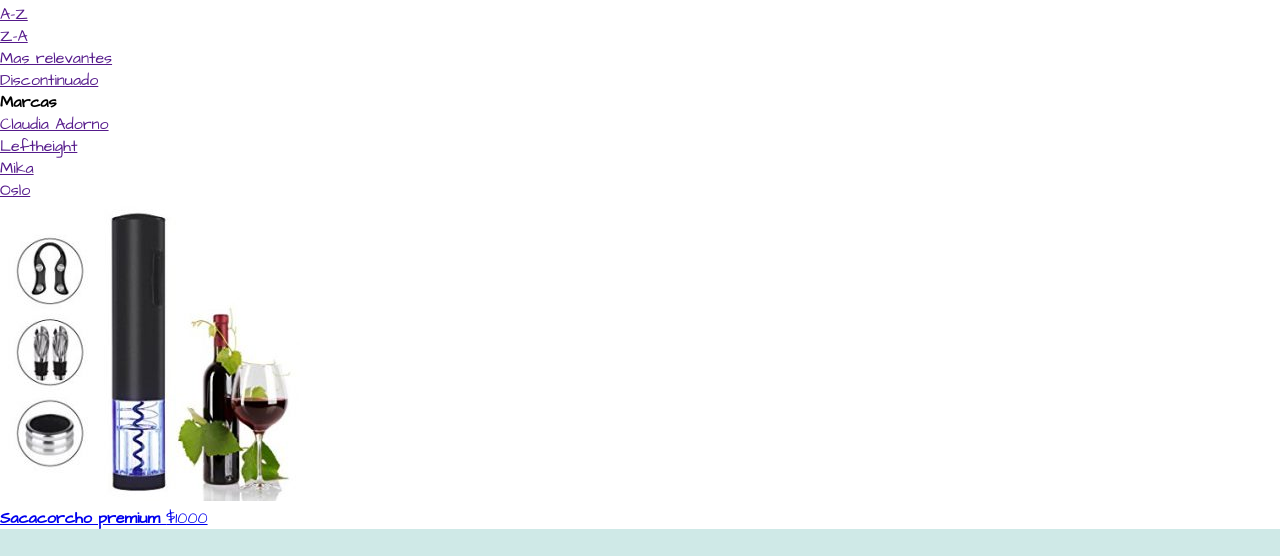
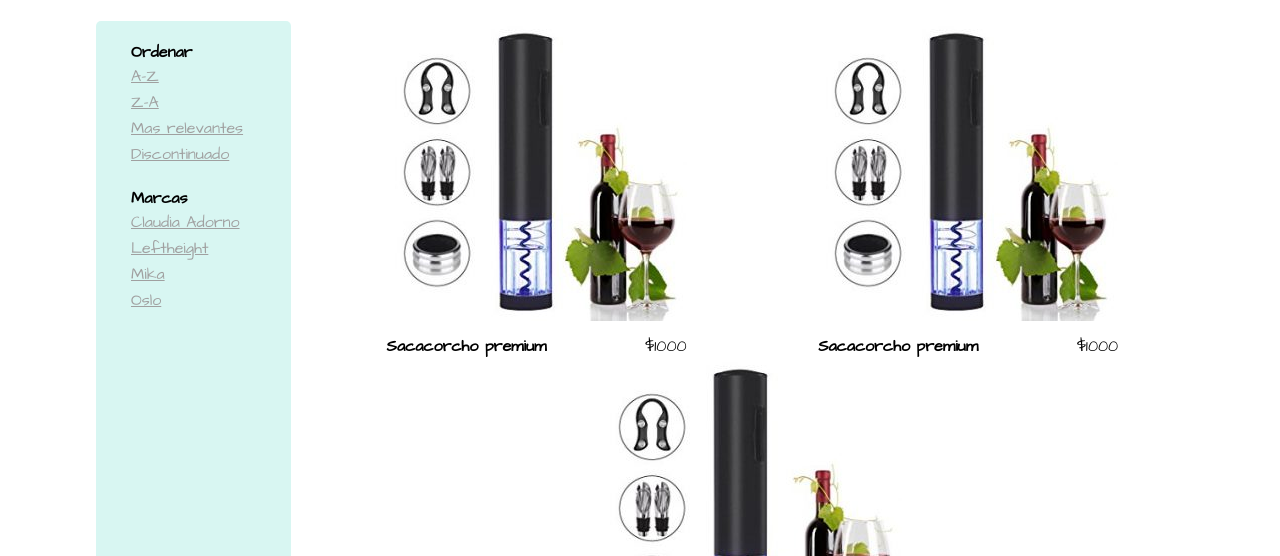
Before and after one commit to agustinestrada/Coder-DW, a plain HTML site: page Desafios/01/htmls/catalogo.html in a window 1280 px wide. Shown: the part 225-781 px from the top of the page. Drawn offline with Linux system fonts and the light colour scheme.

Commit message:
catalogo

```diff
--- a/Desafios/01/htmls/catalogo.html
+++ b/Desafios/01/htmls/catalogo.html
@@ -42,6 +42,7 @@
 
     <main>
         <aside>
+			<div>
 				<strong>
 					Ordenar
 				</strong>
@@ -51,6 +52,9 @@
 					<li><a href="">Mas relevantes</a></li>
 					<li><a href="">Discontinuado</a></li>
 				</ul>
+			</div>
+
+			<div>
 				<strong>
 					Marcas
 				</strong>
@@ -60,6 +64,8 @@
 					<li><a href="">Mika</a></li>
 					<li><a href="">Oslo</a></li>
 				</ul>
+			</div>
+
         </aside>
 
         <section>
@@ -73,6 +79,24 @@
 				</a>
             </div>
 
+			<div>
+				<a href="detalle.html">
+					<img src="img/sacacorcho-profesional-aidodo-300x300.jpg" alt="">
+					<div>
+						<strong>Sacacorcho premium</strong>
+						<span>$1000</span>
+					</div>
+				</a>
+            </div>
+			<div>
+				<a href="detalle.html">
+					<img src="img/sacacorcho-profesional-aidodo-300x300.jpg" alt="">
+					<div>
+						<strong>Sacacorcho premium</strong>
+						<span>$1000</span>
+					</div>
+				</a>
+            </div>
         </section>
 
     </main>
--- a/Desafios/01/htmls/css/catalogo.css
+++ b/Desafios/01/htmls/css/catalogo.css
@@ -0,0 +1,50 @@
+main{
+    width: 85%;
+    margin-left: auto;
+    margin-right: auto;
+    margin-top: 40px;
+    margin-bottom: 40px;
+    display: flex;
+    flex-direction: row;
+}
+
+main aside{
+    background: rgba(191, 240, 233, 0.6);
+    margin-right: 30px;
+    padding: 20px 35px;
+    border-radius: 5px;
+    width: 18%;
+}
+
+main aside div{
+    margin-bottom: 20px;
+}
+
+main aside ul li{
+    list-style: none;
+    padding: 2px 0;
+}
+
+main aside ul li a, main aside ul li a:visited{
+    color: rgb(160, 160, 160);
+}
+
+main section{
+    width: 80%;
+    display: flex;
+    flex-direction: row;
+    justify-content: space-around;
+    flex-wrap: wrap;
+}
+
+main section a, main section a:visited{
+    color: inherit;
+    text-decoration: none;
+}
+
+main section div a div{
+    display: flex;
+    flex-direction: row;
+    justify-content: space-between;
+    margin-top: 8px ;
+}
```
Lines whose indentation alone changed are shown as unchanged.
